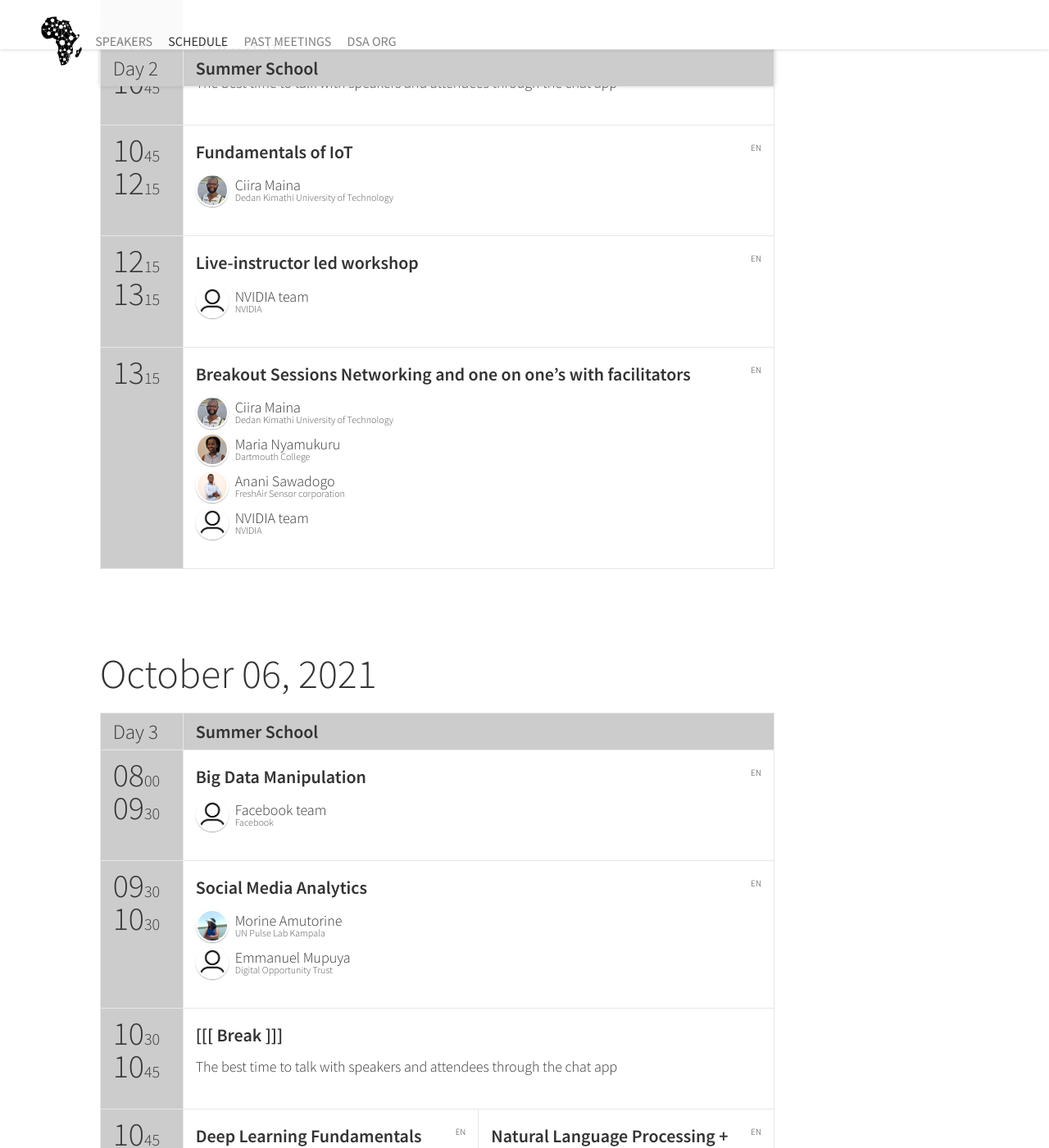
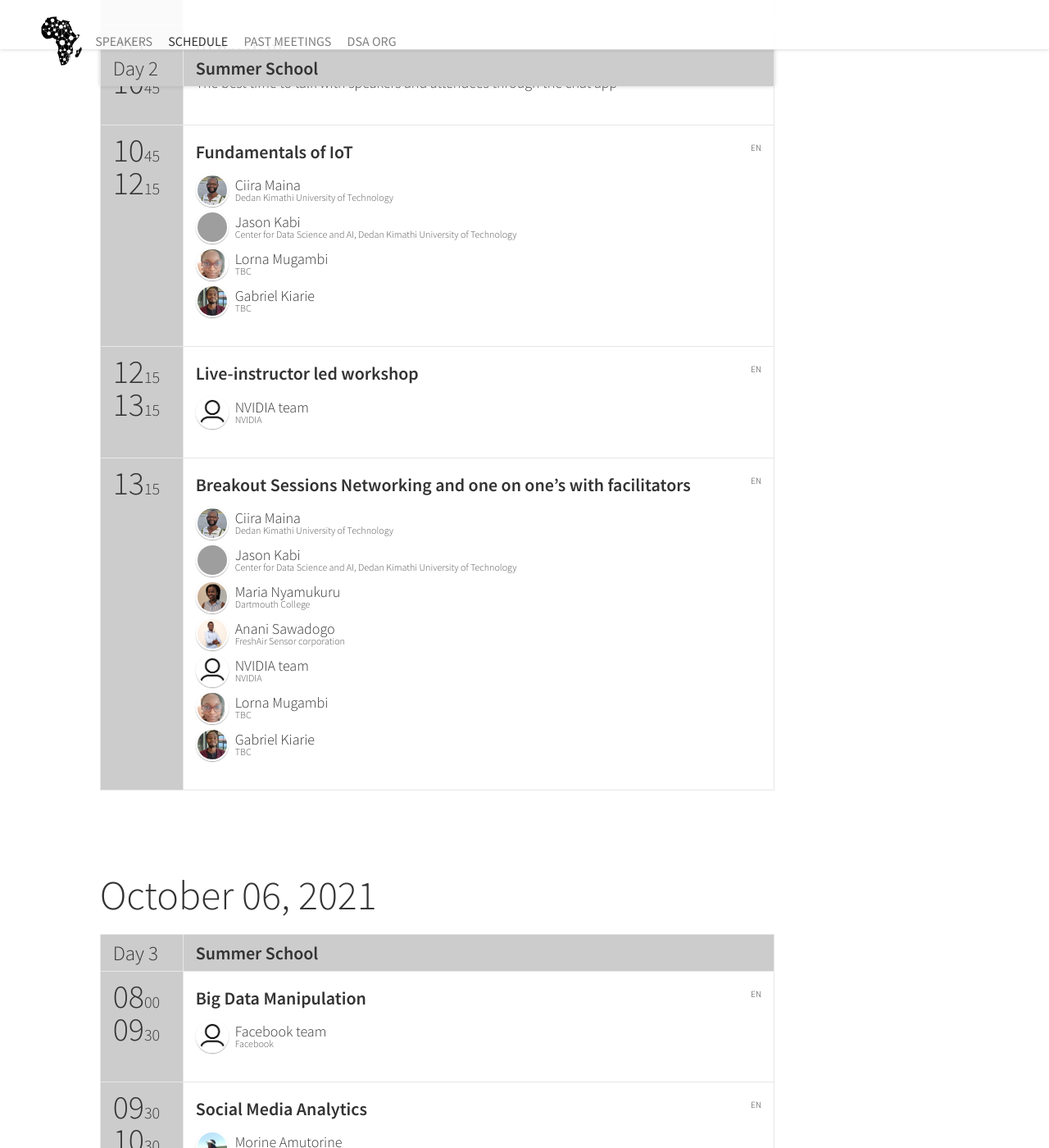
Before and after one commit to datsciafrica/dsa2021kimberley, a Jekyll site: the page built from schedule.html, in a window 1280 px wide and 1400 px high, scrolled down 2585 px. Shown: the whole window at 82% size. Built offline with Jekyll 4.4.1, drawn with Linux system fonts in a browser that asks for light colours; nearby versions of some CDN libraries; some web fonts are replaced; comment, search, counter and statistics services are not loaded; grey boxes are pictures that could not be loaded.

Commit message:
Added speakers for foundations of IoT

```diff
--- a/_data/sessions.yml
+++ b/_data/sessions.yml
@@ -112,7 +112,7 @@
   title: "Fundamentals of IoT"
   description: "Fundamentals of IoT"
   subtype: presentation
-  speakers: [ciira]
+  speakers: [ciira, jason, lorna, gabriel]
   language: en
   complexity: "Intermediate"
   presentation: "tbd"
@@ -131,7 +131,7 @@
   title: "Breakout Sessions Networking and one on one’s with facilitators"
   description: "Breakout Sessions Networking and one on one’s with facilitators"
   subtype: presentation
-  speakers: [maria, anani, ciira, NVIDIA]
+  speakers: [maria, anani, ciira, jason, lorna, gabriel, NVIDIA]
   language: en
   complexity: "Intermediate"
   presentation: ""
--- a/_data/speakers.yml
+++ b/_data/speakers.yml
@@ -422,13 +422,13 @@
 #  title: "Research Intern"
 #  company: "Center for Data Science and AI, Dedan Kimathi University of Technology"
 #  thumbnailUrl: jared.jpg
-#-
-#  id: jason
-#  name: "Jason"
-#  surname: "Kabi"
-#  title: "Research Intern"
-#  company: "Center for Data Science and AI, Dedan Kimathi University of Technology"
-#  thumbnailUrl: JasonKabi.jpg
+-
+  id: jason
+  name: "Jason"
+  surname: "Kabi"
+  title: "Research Intern"
+  company: "Center for Data Science and AI, Dedan Kimathi University of Technology"
+  thumbnailUrl: JasonKabi.jpg
 #-
 #  id: shelmith
 #  name: "Shelmith"
@@ -542,3 +542,17 @@
   title: "ABSA UP Chair of Data Science"
   company: "University of Pretoria"
   thumbnailUrl: vukosi_marivate.jpg
+-
+  id: lorna
+  name: "Lorna"
+  surname: "Mugambi"
+  title: "TBC"
+  company: "TBC"
+  thumbnailUrl: LornaMugambi.jpg
+-
+  id: gabriel
+  name: "Gabriel"
+  surname: "Kiarie"
+  title: "TBC"
+  company: "TBC"
+  thumbnailUrl: GabrielKiarieNjoroge.jpg
--- a/_includes/partners.html
+++ b/_includes/partners.html
@@ -2,6 +2,8 @@
 <section id="partners" class="partners">
     <div class="content-wrapper">
         <div class="col-lg-10 col-lg-offset-1">
+
+
             {% for partner in site.data.partners %}
             <h5>{{ partner.group }}</h5>
             <ul class="list-inline">
--- a/_includes/statistic.html
+++ b/_includes/statistic.html
@@ -4,7 +4,7 @@
         <div class="col-lg-8 col-lg-offset-2 col-md-12 col-xs-12">
 
 
-            <img class="img img-responsive text-center" src="{{ site.baseurl }}/img/about-section/dsainAfrica.png" style="width: 800px;">
+            <img class="img img-responsive text-center" src="{{ site.baseurl }}/img/about-section/dsainAfrica.png" style="width: 100%;">
             <caption>Locations where DSA events have been and are planned to be held plus when they were/will be held.</caption>
             <br><br><br>
         </div>
```
Also changed, not shown: _data/partners.yml (+7 -7 lines), img/partners/plklogo.png, img/people/GabrielKiarieNjoroge.jpg (added), img/people/LornaMugambi.jpg (added), 1 other file.
